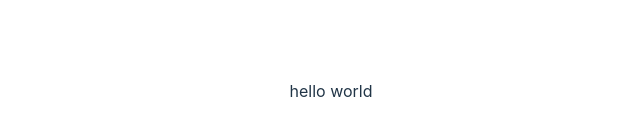
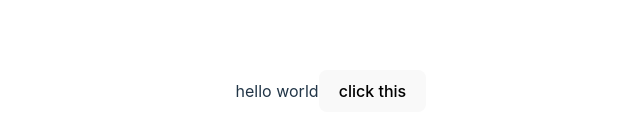
Before and after one commit to PaneruVipin/F_token, a React (Vite) app: page / in a window 1280 px wide. Shown: the part 309-444 px from the top of the page, without its empty margins (309-949 px from the left). Built offline with nearby package versions, Linux system fonts and the light colour scheme.

Commit message:
created token method with 4 digit password

```diff
--- a/src/App.jsx
+++ b/src/App.jsx
@@ -1,11 +1,19 @@
 import { useState } from "react";
 import reactLogo from "./assets/react.svg";
 import "./App.css";
+import { generateToken, validateToken } from "./FT";
 
 function App() {
   const [count, setCount] = useState(0);
 
-  return <div className="App">hello world</div>;
+  return (
+    <div className="App">
+      hello world
+      <button onClick={() => validateToken(generateToken(9999), 9999)}>
+        click this
+      </button>
+    </div>
+  );
 }
 
 export default App;
--- a/src/FT.js
+++ b/src/FT.js
@@ -1,42 +1,86 @@
-import { randomNumberBetweenThem, randomNumberByLength } from "./helper/random";
+import {
+  passwordToCodeHelper,
+  randomNumberBetweenThem,
+  randomNumberByLength,
+} from "./helper/random";
 
-export const generateToken = () => {
-  const randomNumber1 = randomNumberByLength(7);
-  const randomNumber2 = randomNumberByLength(8);
+export const generateToken = (password) => {
+  if (typeof password != "number") {
+    throw Error("only number allowed password");
+  }
+  if (JSON.stringify(password).length != 4) {
+    throw Error("password should be 4 length");
+  }
+  if (JSON.stringify(password).includes("0")) {
+    throw Error("0 is not allowed in password for secruity reason");
+  }
+
   const timeStamp = new Date().getTime().toString();
-  const magicNumber1 = randomNumberBetweenThem(5, 9);
-  const magicNumber2 = timeStamp.length - magicNumber1;
+  const {
+    randomNumber1Length,
+    randomNumber2Length,
+    randomNumber3Length,
+    magicNumber1,
+    magicNumberCode,
+  } = passwordToCodeHelper(JSON.stringify(password), timeStamp);
+
+  const randomNumber1 = randomNumberByLength(randomNumber1Length);
+  const randomNumber2 = randomNumberByLength(randomNumber2Length);
+  const randomNumber3 = randomNumberByLength(randomNumber3Length);
   const splitedToken = [
     timeStamp.slice(0, magicNumber1),
     timeStamp.slice(magicNumber1),
   ];
   const token =
-    randomNumber1 +
+    JSON.stringify(randomNumber3) +
+    magicNumberCode +
+    JSON.stringify(randomNumber1) +
     splitedToken[0] +
-    randomNumber2 +
-    splitedToken[1] +
-    magicNumber1 +
-    magicNumber2;
+    JSON.stringify(randomNumber2) +
+    splitedToken[1];
   return token;
 };
 
-export const validateToken = (token) => {
-  var timeStamp = new Date().getTime();
-  var magicNumber1 = +token[token.length - 2];
-  var magicNumber2 = +token[token.length - 1];
-  var splitedToken = [
-    token.slice(0, 7),
-    token.slice(7, 7 + magicNumber1),
-    token.slice(7 + magicNumber1, 7 + magicNumber1 + 8),
-    token.slice(7 + magicNumber1 + 8, 7 + magicNumber1 + 8 + magicNumber2),
+export const validateToken = (token, password) => {
+  const timeStamp = new Date().getTime();
+  const {
+    randomNumber1Length,
+    randomNumber2Length,
+    randomNumber3Length,
+    magicNumber1,
+    magicNumber2,
+    magicNumberCode,
+  } = passwordToCodeHelper(JSON.stringify(password), JSON.stringify(timeStamp));
+  let tokenWithoutSalt = token.slice(randomNumber3Length + 3);
+  const magicNumberCodeInToken = token.slice(
+    randomNumber3Length,
+    randomNumber3Length + 3
+  );
+  if (magicNumberCodeInToken != magicNumberCode) {
+    tokenWithoutSalt =
+      magicNumberCode + magicNumberCodeInToken + tokenWithoutSalt;
+  }
+  const splitedToken = [
+    tokenWithoutSalt.slice(0, randomNumber1Length),
+    tokenWithoutSalt.slice(
+      randomNumber1Length,
+      randomNumber1Length + magicNumber1
+    ),
+    tokenWithoutSalt.slice(
+      randomNumber1Length + magicNumber1,
+      randomNumber1Length + magicNumber1 + randomNumber2Length
+    ),
+    tokenWithoutSalt.slice(
+      randomNumber1Length + magicNumber1 + randomNumber2Length,
+      randomNumber1Length + magicNumber1 + randomNumber2Length + magicNumber2
+    ),
   ];
 
-  var timeStampByToken = +(splitedToken[1] + splitedToken[3]);
+  const timeStampByToken = +(splitedToken[1] + splitedToken[3]);
   console.log(
     token,
     timeStampByToken - timeStamp,
     timeStampByToken - timeStamp > -10 && timeStampByToken - timeStamp < 100
   );
 };
-
 export default { validateToken, generateToken };
--- a/src/helper/random.js
+++ b/src/helper/random.js
@@ -10,3 +10,24 @@ export function randomNumberByLength(length) {
 export function randomNumberBetweenThem(min, max) {
   return Math.floor(Math.random() * (max - min + 1) + min);
 }
+
+export function passwordToCodeHelper(password, timeStamp) {
+  const splitedPassword = password.split("");
+  const randomNumber1Length = +splitedPassword?.[2] + 9;
+  const randomNumber2Length = +splitedPassword?.[0] + 9;
+  const randomNumber3Length = +splitedPassword?.[3] + 9;
+  const magicNumber1 =
+    +splitedPassword?.[1] < 5
+      ? +splitedPassword?.[1] + 5
+      : +splitedPassword?.[1];
+  const magicNumber2 = timeStamp.length - magicNumber1;
+  const magicNumberCode = +splitedPassword?.[1] < 5 ? 401 : 200;
+  return {
+    randomNumber1Length,
+    randomNumber2Length,
+    randomNumber3Length,
+    magicNumber1,
+    magicNumber2,
+    magicNumberCode
+  };
+}
```
